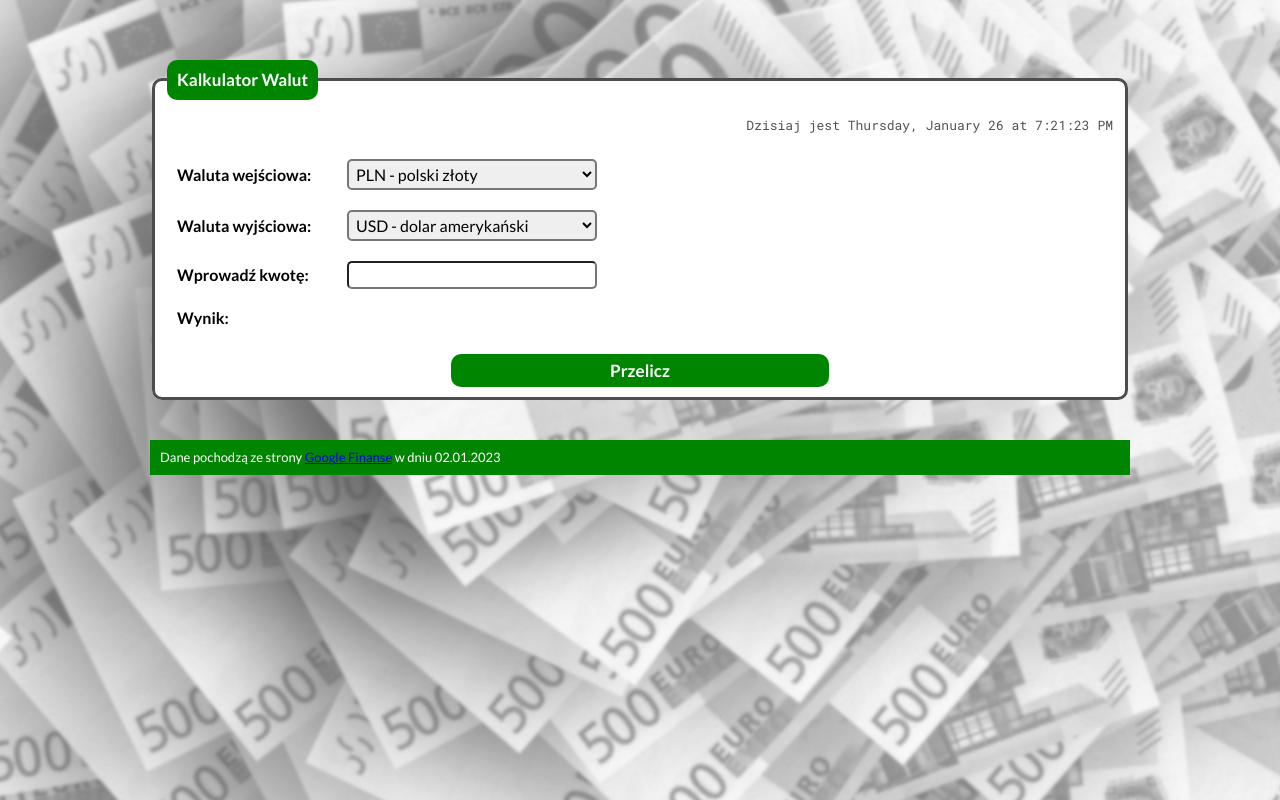
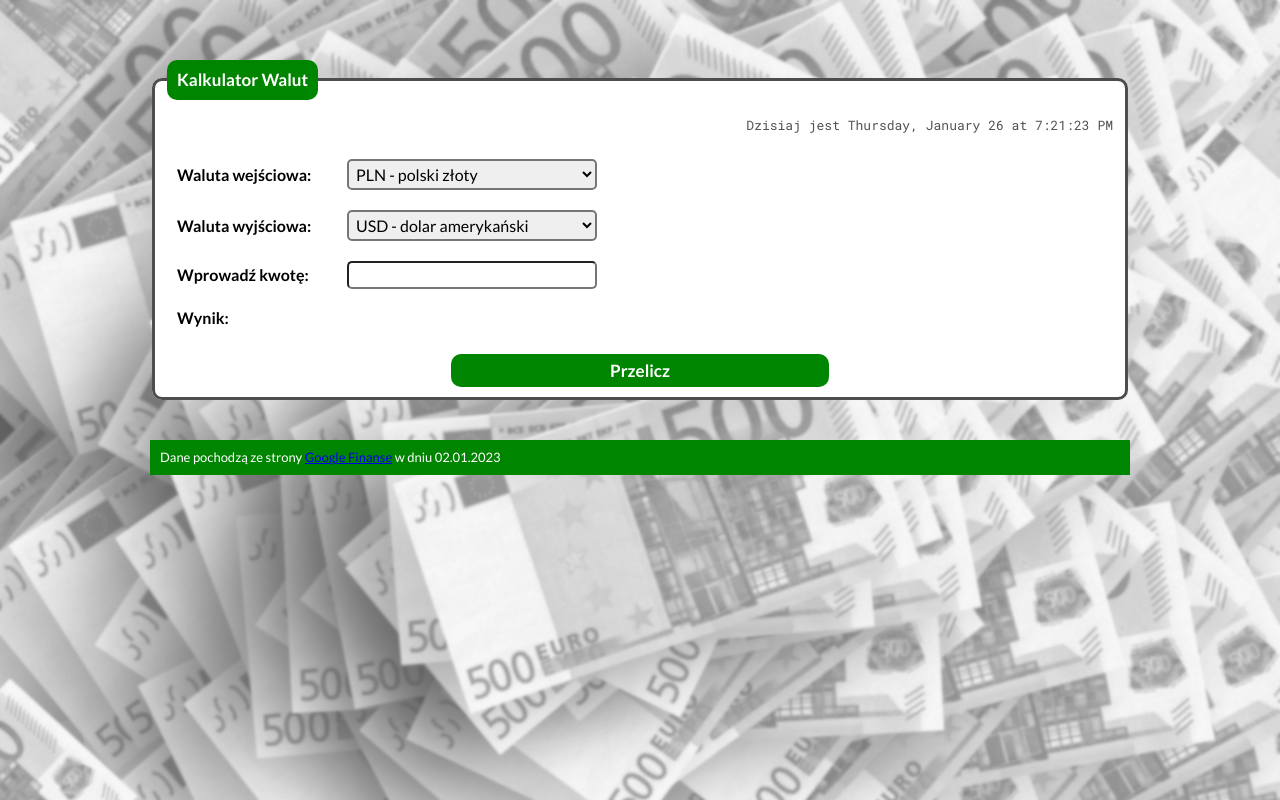
Before and after one commit to Bartosz201/currency-converter-react, a React (Create React App) app: page / in a window 1280 px wide. Built offline with nearby package versions, Linux system fonts and the light colour scheme.

Commit message:
Debug and formated application

```diff
--- a/src/App.js
+++ b/src/App.js
@@ -3,10 +3,10 @@ import Form from "./Form";
 
 function App() {
   return (
-    <div>
+    <>
       <Form />
       <Footer />
-    </div>
+    </>
   );
 };
 
--- a/src/Clock/index.js
+++ b/src/Clock/index.js
@@ -1,4 +1,4 @@
-import { useCurrentDate, useFormatedDate } from "./useCurrentDate";
+import { useCurrentDate, getFormatedDate } from "./useCurrentDate";
 import { Paragraph } from "./styled";
 
 const Clock = () => {
@@ -6,7 +6,7 @@ const Clock = () => {
     const date = useCurrentDate();
     return (
         <Paragraph className="clock">
-            Dzisiaj jest {useFormatedDate(date)}
+            Dzisiaj jest {getFormatedDate(date)}
         </Paragraph>
     );
 };
--- a/src/Clock/styled.js
+++ b/src/Clock/styled.js
@@ -9,5 +9,5 @@ export const Paragraph = styled.p`
     @media (max-width: 767px) {
         text-align: center;
         font-size: 12px;
-}
+    }
 `;
--- a/src/Clock/useCurrentDate.js
+++ b/src/Clock/useCurrentDate.js
@@ -11,13 +11,18 @@ export const useCurrentDate = () => {
             clearInterval(intervalId);
         };
     }, []);
+
     return time
 }
 
-export const useFormatedDate = (date) => {
+export const getFormatedDate = (date) => {
     return date.toLocaleString(undefined,
         {
-            weekday: "long", day: "numeric", month: "long",
-            hour: "numeric", minute: "2-digit", second: "2-digit"
+            weekday: "long",
+            day: "numeric",
+            month: "long",
+            hour: "numeric",
+            minute: "2-digit",
+            second: "2-digit"
         })
 }
--- a/src/Result/index.js
+++ b/src/Result/index.js
@@ -1,5 +1,6 @@
 const Result = ({ showResult, result }) => {
     if (showResult.inAmout) {
+
         return (
             <>
                 {showResult.inAmout} {showResult.inCurrency} = {result.toFixed(2)} {showResult.outCurrency}
--- a/src/index.css
+++ b/src/index.css
@@ -15,7 +15,7 @@ body {
   font-family: 'Lato', sans-serif;
   padding: 10px;
   background-image: url("./backgroundEuro.jpg");
-  background-size: 1600px auto;
-  background-repeat: repeat;
-  background-position: center;
+  background-size: cover;
+  background-repeat: no-repeat;
+  min-height: 100vh;
 }
```
